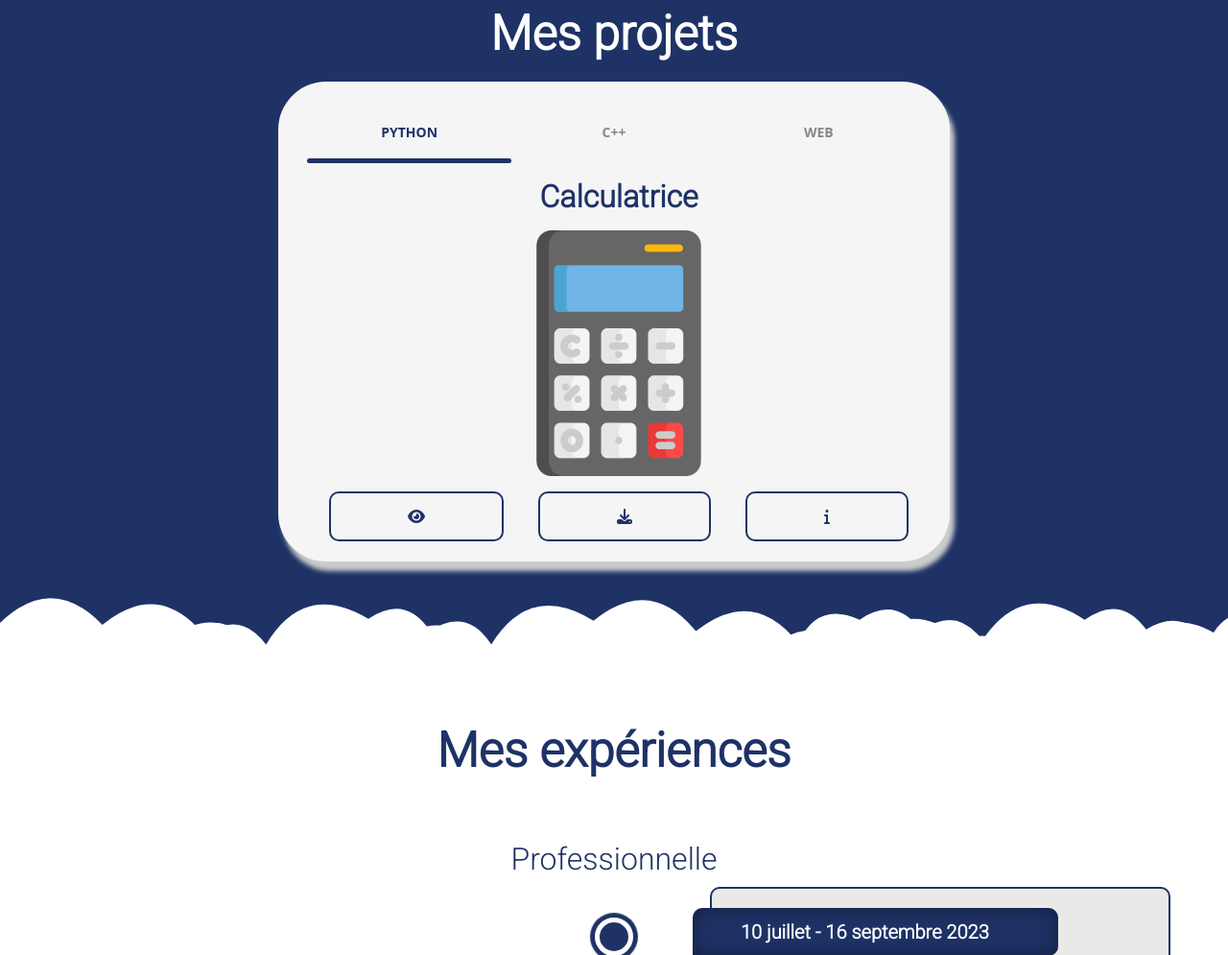
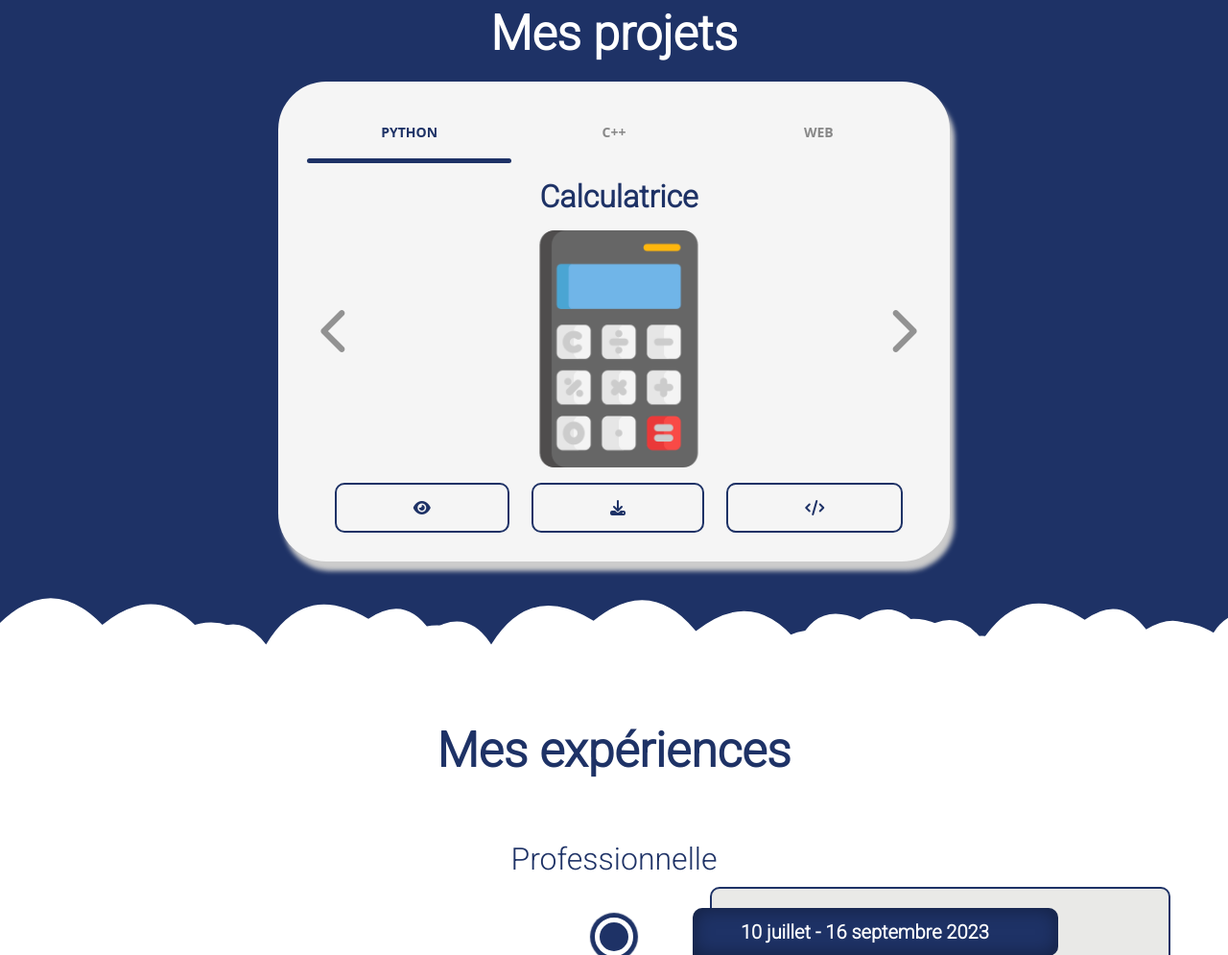
Before and after one commit to Geoffreyriv974/Portfolio, a PHP site: page / in a window 1280 px wide. Shown: the part 1654-2649 px from the top of the page at 96% size. Run offline with PHP 8.4, Linux system fonts and the light colour scheme; some libraries are stand-ins or nearby versions.

Commit message:
modification de la tabs des projets

```diff
--- a/css/project.css
+++ b/css/project.css
@@ -1,5 +1,5 @@
 /* partie pour les projets*/
-.fa-solid {
+.icon-project .fa-solid {
     border: solid 2px #1E3266;
     color: #1E3266;
     padding: 1rem 5rem;
@@ -7,7 +7,7 @@
     cursor: pointer;
     transition: 0.5s;
 }
-.fa-solid:hover {
+.icon-project .fa-solid:hover {
     background: #1E3266;
     color: white;
 }
@@ -98,3 +98,30 @@
     transform: scale(1);
     margin-top: 0;
 }
+.bouton {
+    position: absolute;
+    cursor: pointer;
+    top: 150px;
+}
+#g {
+    left: 0;
+    opacity: 0.4;
+    transform: rotate(270deg);
+    transition: all 0.3s ease;
+}
+#d {
+    right: 0;
+    opacity: 0.4;
+    transform: rotate(90deg);
+    transition: all 0.3s ease;
+}
+#g:hover {
+    transform:rotate(270deg) scale(1.1);
+    opacity: 1;
+    transition: all 0.3s ease;
+}
+#d:hover {
+    transform:rotate(90deg) scale(1.1);
+    opacity: 1;
+    transition: all 0.3s ease;
+}
--- a/index.php
+++ b/index.php
@@ -12,10 +12,18 @@
     <link rel="stylesheet" href="./css/responsive.css">
     <link rel="preconnect" href="./https://fonts.googleapis.com">
     <link rel="preconnect" href="./https://fonts.gstatic.com" crossorigin>
+    <link rel="stylesheet" href="https://cdnjs.cloudflare.com/ajax/libs/font-awesome/6.0.0-beta3/css/all.min.css" integrity="sha384-bYKbhNf2hfw3nAPBNUv6WC+OUWVNcc3UmzB02vOw+WYiIdt6tu+oM5jcqsaXN0e2" crossorigin="anonymous">
     <link href="https://fonts.googleapis.com/css2?family=Merriweather:wght@300&family=Roboto:wght@300&display=swap" rel="stylesheet">
     <link href="https://cdn.jsdelivr.net/npm/bootstrap@5.3.0-alpha3/dist/css/bootstrap.min.css" rel="stylesheet" integrity="sha384-KK94CHFLLe+nY2dmCWGMq91rCGa5gtU4mk92HdvYe+M/SXH301p5ILy+dN9+nJOZ" crossorigin="anonymous">
     <link href="https://cdnjs.cloudflare.com/ajax/libs/flowbite/2.3.0/flowbite.min.css"  rel="stylesheet" />
     <link rel="stylesheet" href="https://cdnjs.cloudflare.com/ajax/libs/font-awesome/6.4.0/css/all.min.css" referrerpolicy="no-referrer"/>
+
+    <script src="https://cdn.jsdelivr.net/npm/bootstrap@5.3.0-alpha3/dist/js/bootstrap.bundle.min.js" integrity="sha384-ENjdO4Dr2bkBIFxQpeoTz1HIcje39Wm4jDKdf19U8gI4ddQ3GYNS7NTKfAdVQSZe" crossorigin="anonymous"></script>
+    <script src="./js/scroll.js"></script>
+    <script src="./js/project.js"></script>
+    <script src="./js/carousel.js"></script>
+    <script src="https://code.jquery.com/jquery-3.6.4.min.js"></script>
+    <script src="../path/to/flowbite/dist/flowbite.min.js"></script>
 </head>
 <body>
 <header id="header">
@@ -89,7 +97,9 @@
                         <li><strong><span class="color_orange">HTML</span></strong></li>
                         <li><strong><span class="color_blue">CSS</span></strong></li>
                         <li><strong><span class="color_purple">PHP</span></strong></li>
+                        <li><strong><span class="color_yellow">JavaScript</span></strong></li>
                         <li><strong><span class="color_blue">Symfony</span></strong></li>
+                        <li><strong><span class="color_">PrestaShop</span></strong></li>
                         <li><strong><span class="color_red">UI/UX</span></strong></li>
                     </ul>
                 </div>
@@ -159,7 +169,8 @@
             </div>
             <div class="tab-indicator"></div>
             <div class="tab-body">
-                <div class="project-info active">
+                <div class="project-info active" id="carrousel">
+                    <div class="container active">
                         <h5>Calculatrice</h5>
                         <img src="image/calculator.png" class="picture_project" alt="calculatrice"/>
                         <div class="icon-project">
@@ -169,8 +180,32 @@
                             <a href="project/python/calculatrice.zip">
                                 <i class="fa-solid fa-download"></i>
                             </a>
-                        <i class="fa-solid fa-info"></i>
+                            <a href="https://github.com/Geoffreyriv974/Calculatrice">
+                                <i class="fa-solid fa-code"></i>
+                            </a>
                         </div>
+                    </div>
+                    <div class="container">
+                        <h5>Password-Générate</h5>
+                        <img src="image/la-cyber-securite.png" class="picture_project" alt="password"/>
+                        <div class="icon-project">
+                            <a href="project/python/calculatrice.exe">
+                                <i class="fa-solid fa-eye"></i>
+                            </a>
+                            <a href="project/python/password_generate.zip">
+                                <i class="fa-solid fa-download"></i>
+                            </a>
+                            <a href="https://github.com/Geoffreyriv974/Generate_Password">
+                                <i class="fa-solid fa-code"></i>
+                            </a>
+                        </div>
+                    </div>
+                    <svg xmlns="http://www.w3.org/2000/svg" class="bouton" id="d" width="50" viewBox="0 0 512 512">
+                        <path d="M233.4 105.4c12.5-12.5 32.8-12.5 45.3 0l192 192c12.5 12.5 12.5 32.8 0 45.3s-32.8 12.5-45.3 0L256 173.3 86.6 342.6c-12.5 12.5-32.8 12.5-45.3 0s-12.5-32.8 0-45.3l192-192z"/>
+                    </svg>
+                    <svg xmlns="http://www.w3.org/2000/svg" class="bouton" id="g" width="50" viewBox="0 0 512 512">
+                        <path d="M233.4 105.4c12.5-12.5 32.8-12.5 45.3 0l192 192c12.5 12.5 12.5 32.8 0 45.3s-32.8 12.5-45.3 0L256 173.3 86.6 342.6c-12.5 12.5-32.8 12.5-45.3 0s-12.5-32.8 0-45.3l192-192z"/>
+                    </svg>
                 </div>
                 <div class="project-info">
                     <h5>Dungeon and Monsters</h5>
@@ -182,7 +217,9 @@
                         <a href="project/c++/Dungeon%20and%20monsters.zip">
                             <i class="fa-solid fa-download"></i>
                         </a>
-                        <i class="fa-solid fa-info"></i>
+                        <a href="https://github.com/Geoffreyriv974/Dungeon-of-Monsters">
+                            <i class="fa-solid fa-code"></i>
+                        </a>
                     </div>
                 </div>
                 <div class="project-info">
@@ -195,7 +232,9 @@
                         <a href="project/web/site_auto_école.zip">
                             <i class="fa-solid fa-download"></i>
                         </a>
-                        <i class="fa-solid fa-info"></i>
+                        <a href="https://github.com/Geoffreyriv974/Site-Auto-ecole">
+                            <i class="fa-solid fa-code"></i>
+                        </a>
                     </div>
                 </div>
             </div>
@@ -302,10 +341,5 @@
         <a href="mailto:geoffrey.riviere@ecole-it.com" id="mail">geoffrey.riviere@ecole-it.com</a>
     </div>
 </footer>
-<script src="https://cdn.jsdelivr.net/npm/bootstrap@5.3.0-alpha3/dist/js/bootstrap.bundle.min.js" integrity="sha384-ENjdO4Dr2bkBIFxQpeoTz1HIcje39Wm4jDKdf19U8gI4ddQ3GYNS7NTKfAdVQSZe" crossorigin="anonymous"></script>
-<script src="./js/scroll.js"></script>
-<script src="./js/project.js"></script>
-<script src="https://code.jquery.com/jquery-3.6.4.min.js"></script>
-<script src="../path/to/flowbite/dist/flowbite.min.js"></script>
 </body>
 </html>
```
Also changed, not shown: image/bouton.png (added), image/musique.png (added), js/carousel.js (added). Lines whose indentation alone changed are shown as unchanged.
